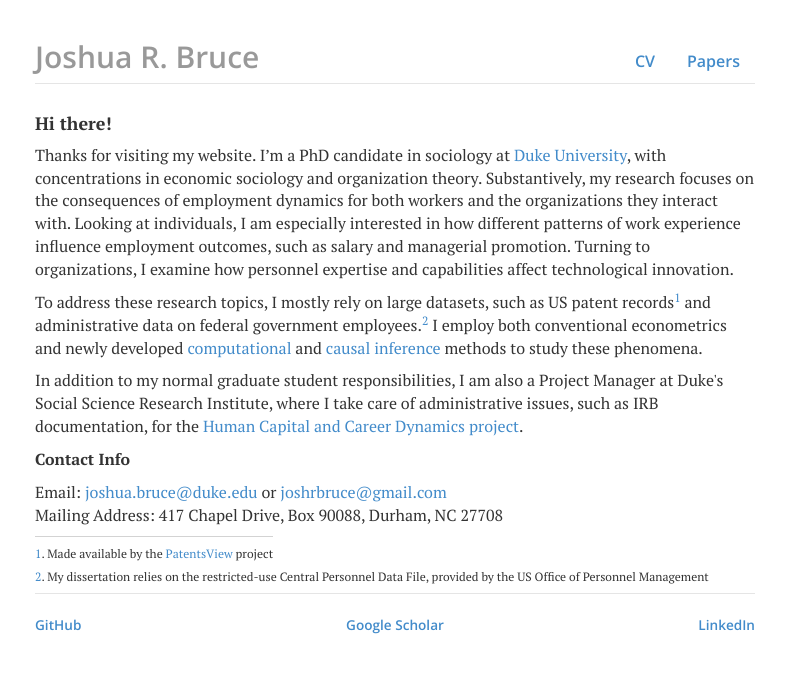
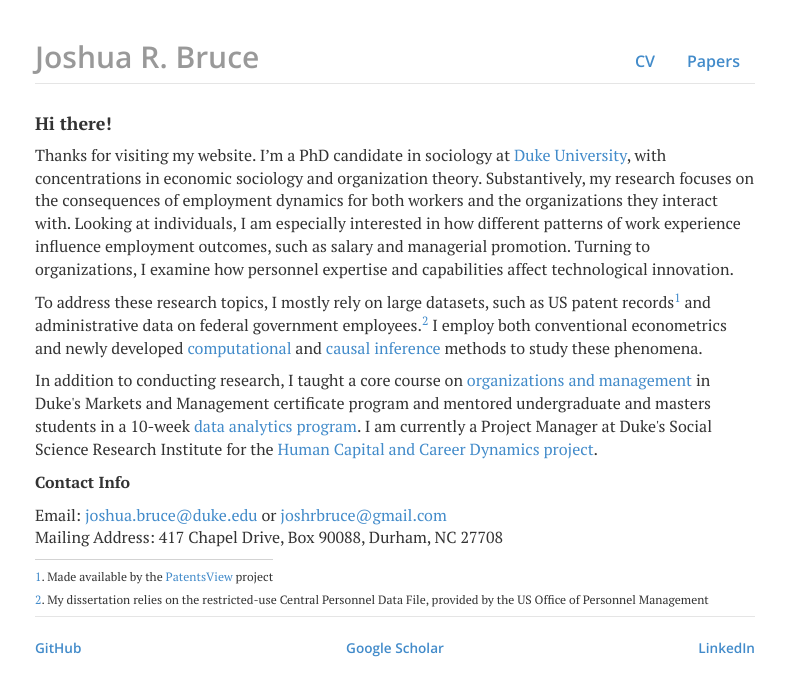
Before and after one commit to joshuarbruce/joshuarbruce.github.io, a Jekyll site: the page built from index.html, in a window 1280 px wide. Shown: the top 696 px of the page, without its empty margins (245-1030 px from the left). Built offline with Jekyll 4.4.1, drawn with Linux system fonts in a browser that asks for light colours; nearby versions of some CDN libraries.

Commit message:
Update index.html

```diff
--- a/index.html
+++ b/index.html
@@ -5,10 +5,10 @@
 <div class="blurb">
 	<h4>Hi there!</h4>
 	<p>Thanks for visiting my website. I’m a PhD candidate in sociology at <a href="http://sociology.duke.edu/" target="_blank">Duke University</a>, with concentrations in economic sociology and organization theory. Substantively, my research focuses on the consequences of employment dynamics for both workers and the organizations they interact with. Looking at individuals, I am especially interested in how different patterns of work experience influence employment outcomes, such as salary and managerial promotion. Turning to organizations, I examine how personnel expertise and capabilities affect technological innovation.</p>
-    <p>
-    To address these research topics, I mostly rely on large datasets, such as US patent records<sup><a href="#fn1" id="ref1">1</a></sup> and administrative data on federal government employees.<sup><a href="#fn2" id="ref1">2</a></sup> I employ both conventional econometrics and newly developed <a href="https://en.wikipedia.org/wiki/Computational_sociology" target="_blank">computational</a> and <a href="https://arxiv.org/pdf/1003.2619v1.pdf" target="_blank">causal inference</a> methods to study these phenomena.</p>
-    <p>
-    In addition to my normal graduate student responsibilities, I am also a Project Manager at Duke's Social Science Research Institute, where I take care of administrative issues, such as IRB documentation, for the <a href="https://ssri.duke.edu/projects/human-capital-career-dynamics-and-organizational-performance-us-federal-government" target="_blank">Human Capital and Career Dynamics project</a>.
+
+	<p>To address these research topics, I mostly rely on large datasets, such as US patent records<sup><a href="#fn1" id="ref1">1</a></sup> and administrative data on federal government employees.<sup><a href="#fn2" id="ref1">2</a></sup> I employ both conventional econometrics and newly developed <a href="https://en.wikipedia.org/wiki/Computational_sociology" target="_blank">computational</a> and <a href="https://arxiv.org/pdf/1003.2619v1.pdf" target="_blank">causal inference</a> methods to study these phenomena.</p>
+
+	<p>In addition to conducting research, I taught a core course on <a href="https://markets.duke.edu/courses/355" target="_blank">organizations and management</a> in Duke's Markets and Management certificate program and mentored undergraduate and masters students in a 10-week <a href="https://bigdata.duke.edu/projects/analytics-faculty-success" target="_blank">data analytics program</a>. I am currently a Project Manager at Duke's Social Science Research Institute for the <a href="https://ssri.duke.edu/projects/human-capital-career-dynamics-and-organizational-performance-us-federal-government" target="_blank">Human Capital and Career Dynamics project</a>.</p>
 
 	<p><b>Contact Info</b></p>
     <p>Email: <a href="mailto:joshua.bruce@duke.edu" target = "_blank"><span class = "obfuscate">ude.ekud@ecurb.auhsoj</span></a> or <a href="mailto:joshrbruce@gmail.com" target = "_blank"><span class = "obfuscate">moc.liamg@ecurbrhsoj</span></a><br>
```
